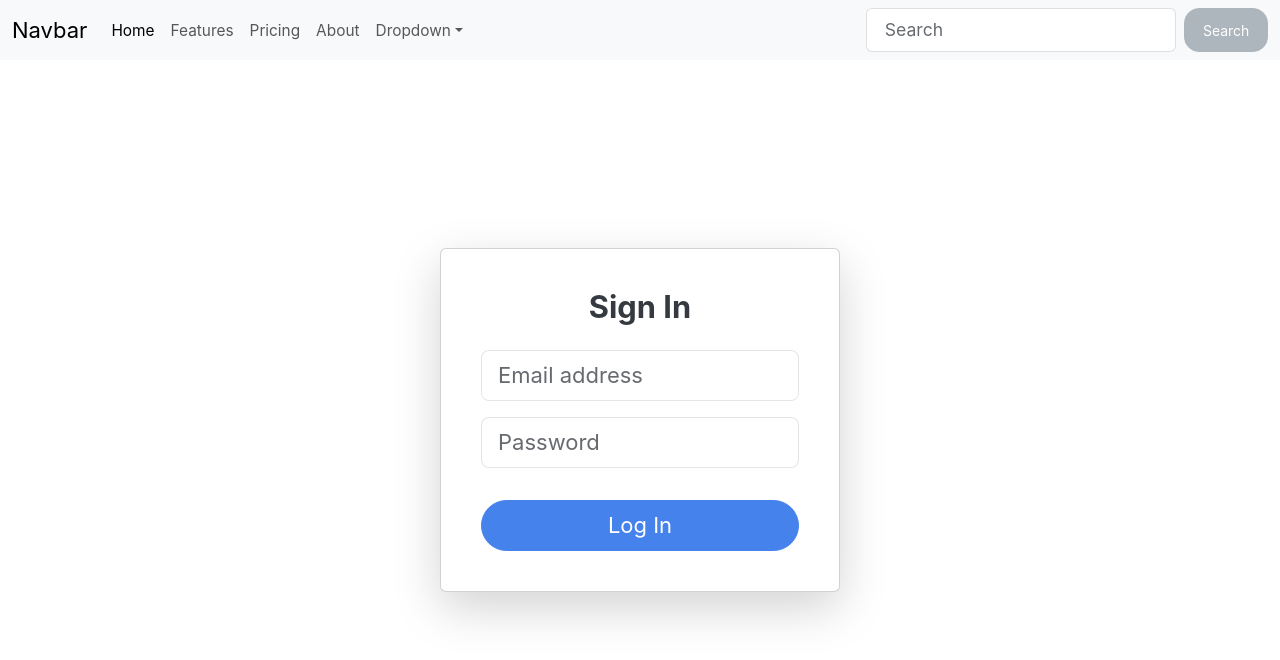
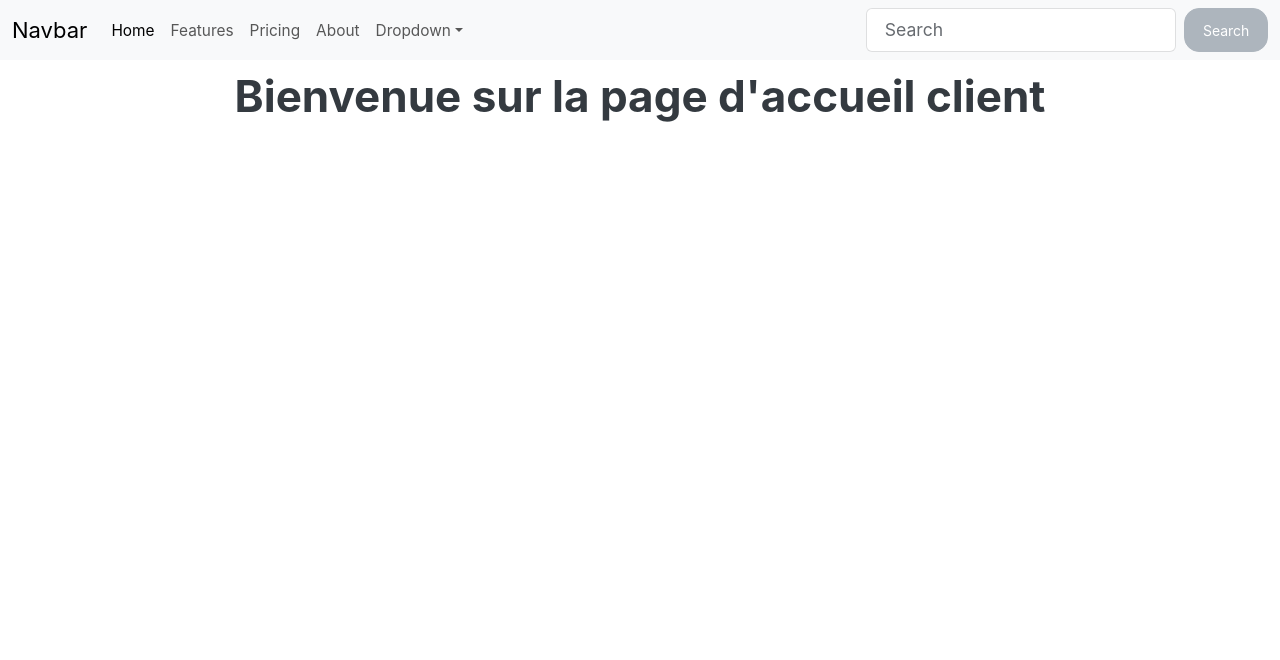
Before and after one commit to RyanAmmarKhodja/azbobinette, a React (Create React App) app in the folder frontend/: page / in a window 1280 px wide. Shown: the top 660 px of the page. Built offline with nearby package versions, Linux system fonts and the light colour scheme.

Commit message:
Added Loading.

```diff
--- a/frontend/src/AuthProvider.js
+++ b/frontend/src/AuthProvider.js
@@ -2,6 +2,7 @@ import { useContext, createContext, useState, useEffect } from "react";
 
 import { useNavigate } from "react-router-dom";
 import api from "./api";
+import Loading from "./components/Loading";
 
 const AuthContext = createContext();
 
@@ -18,6 +19,7 @@ const AuthProvider = ({ children }) => {
 
   // useEffect will run every refresh to "remember" token.
   useEffect(() => {
+    setLoading(true);
     const initAuth = async () => {
       if (token) {
         api.defaults.headers.common["Authorization"] = `Bearer ${token}`;
@@ -70,13 +72,7 @@ const AuthProvider = ({ children }) => {
     }
   };
 
-  if (loading) {
-    return (
-      <div className="spinner-border mt-5" role="status">
-        <span className="sr-only"></span>
-      </div>
-    );
-  }
+  <Loading loading={loading} />
 
   return (
     // Provide user, token, login and logout to children
--- /dev/null
+++ b/frontend/src/components/Loading.js
@@ -0,0 +1,13 @@
+import React from 'react'
+
+const Loading = ({ loading }) => {
+  return (
+    loading && (
+    <div className="spinner-border mt-5" role="status">
+        <span className="sr-only"></span>
+      </div>
+    )
+  )
+}
+
+export default Loading
--- a/frontend/src/layouts/ClientLayout.js
+++ b/frontend/src/layouts/ClientLayout.js
@@ -5,7 +5,7 @@ export default function ClientLayout() {
   return (
     <>
       <PublicNavbar />
-      <div style={{ padding: "20px" }}>
+      <div style={{ padding: "20px", paddingTop: "70px"}}>
         <Outlet />
       </div>
     </>
--- a/frontend/src/pages/admin/Animals.js
+++ b/frontend/src/pages/admin/Animals.js
@@ -1,6 +1,7 @@
 import React, { useEffect, useState } from "react";
 import { Plus } from "lucide-react";
 import Modal from "../../components/Modal";
+import Loading from "../../components/Loading";
 import api from "../../api";
 
 const Animals = () => {
@@ -16,11 +17,13 @@ const Animals = () => {
   const [continents, setContinents] = useState([]);
   const [families, setFamilies] = useState([]);
   const [familyId, setFamilyId] = useState(1);
+  const [loading, setLoading] = useState(false);
 
   let data = {};
 
   // Fetch continents and animals on component mount
   useEffect(() => {
+    setLoading(true);
     api.get("/continents").then((res) => setContinents(res.data));
 
     api.get("/family").then((res) => {
@@ -36,7 +39,11 @@ const Animals = () => {
       })
       .catch((err) => {
         console.error("Error fetching animals:", err);
+      })
+      .finally(() => {
+        setLoading(false);
       });
+
   }, []);
 
   // Submit function to handle both add and update
@@ -136,7 +143,7 @@ const Animals = () => {
             className="btn btn-outline-primary"
             onClick={() => setShowModal(true)}
           >
-            <Plus /> Ajouter une famille d'animaux
+            <Plus /> Ajouter un animal
           </button>
         </div>
       </div>
@@ -310,6 +317,8 @@ const Animals = () => {
         </form>
       </Modal>
       {/* Modal End */}
+
+      <Loading loading={loading} />
     </div>
   );
 };
--- a/frontend/src/pages/admin/Families.js
+++ b/frontend/src/pages/admin/Families.js
@@ -2,6 +2,7 @@ import React, {useEffect, useState} from "react";
 import { Plus } from "lucide-react";
 import Modal from "../../components/Modal";
 import api from "../../api";
+import Loading from "../../components/Loading";
 
 const Families = () => {
   const [showModal, setShowModal] = useState(false);
@@ -11,8 +12,12 @@ const Families = () => {
   const [error, setError] = useState(null);
   const [families, setFamilies] = useState([]);
   const [editId, setEditId] = useState(null);
+  const [loading, setLoading] = useState(false);
+
+  let data = {};
 
   useEffect(() => {
+    setLoading(true);
     api
       .get("/family")
       .then((res) => {
@@ -21,7 +26,11 @@ const Families = () => {
       })
       .catch((err) => {
         console.error("Error fetching families:", err);
+      })
+      .finally(() => {
+        setLoading(false);
       });
+
   }, []);
 
   const submit = (e) => {
@@ -212,6 +221,8 @@ const Families = () => {
         </form>
       </Modal>
       {/* Modal End */}
+
+      <Loading loading={loading} />
     </div>
   );
 };
--- /dev/null
+++ b/frontend/src/pages/client/Home.js
@@ -0,0 +1,11 @@
+import React from 'react'
+
+const Home = () => {
+  return (
+    <div>
+        <h1>Bienvenue sur la page d'accueil client</h1>
+    </div>
+  )
+}
+
+export default Home
--- a/frontend/src/router/AppRouter.js
+++ b/frontend/src/router/AppRouter.js
@@ -8,6 +8,7 @@ import ClientLayout from "../layouts/ClientLayout";
 import AdminLayout from "../layouts/AdminLayout";
 import Families from "../pages/admin/Families";
 import Animals from "../pages/admin/Animals";
+import Home from "../pages/client/Home";
 
 export default function AppRouter() {
   const PrivateRoute = () => {
@@ -24,7 +25,7 @@ export default function AppRouter() {
     <>
       <Routes>
         <Route element={<PublicRoute />}>
-          <Route path="/" element={<Login />} />
+          <Route path="/" element={<Home />} />
           <Route path="/login" element={<Login />} />
           {/* Catch-all route for 404 */}
           <Route path="*" element={<PageNotFound />} />
```
